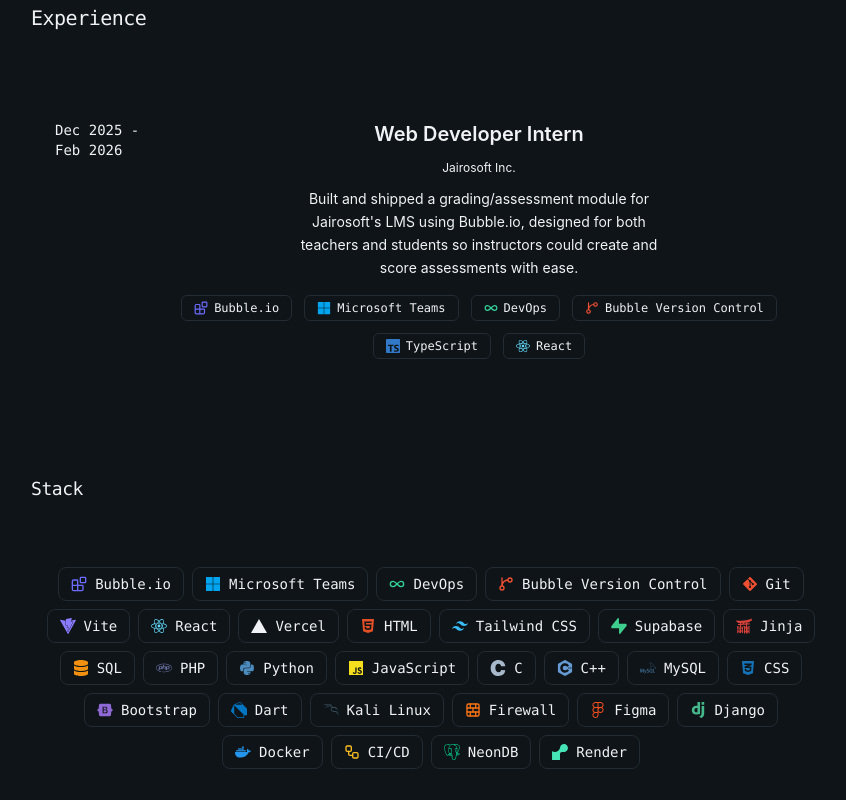
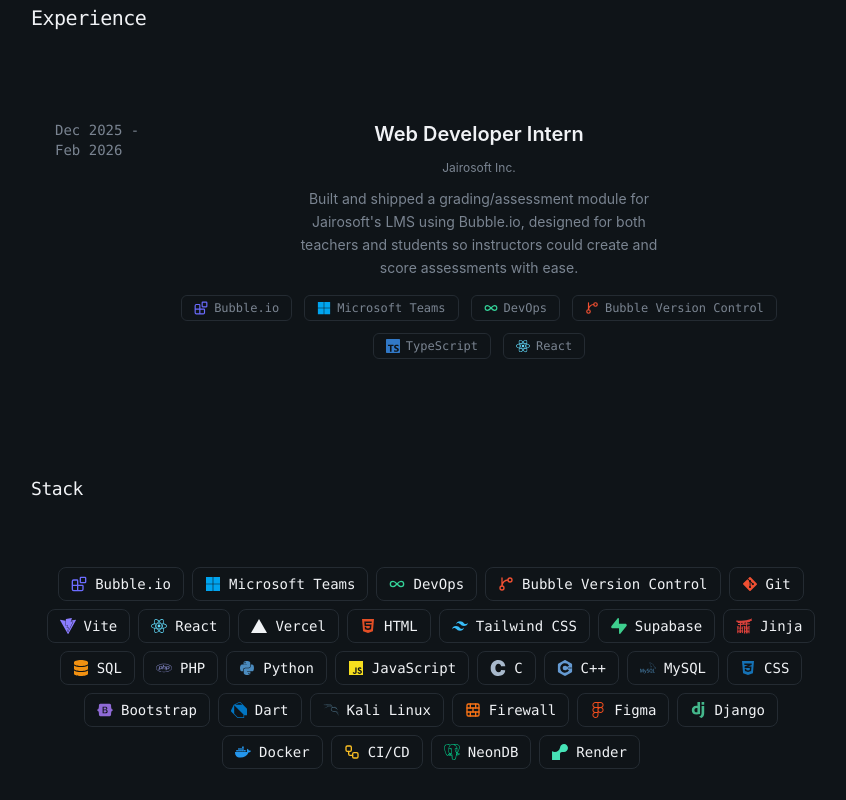
Before and after one commit to Ein-shen/My-porfolio, a React (Vite) app: page / in a window 1280 px wide. Shown: the part 1900-2700 px from the top of the page, without its empty margins (209-1055 px from the left). Built offline with nearby package versions, Linux system fonts and the light colour scheme; the HTML template or start-up script is replaced by a standard one.

Commit message:
added changes in the tecxt color

```diff
--- a/src/sections/Experiece.jsx
+++ b/src/sections/Experiece.jsx
@@ -82,7 +82,7 @@ export const Experience = () => {
             {experiences.map((exp) => (
               <article key={`${exp.company}-${exp.period}`} className="pb-10">
                 <div className="flex flex-col items-center  rounded-2xl p-6 transition-all duration-500 sm:flex-row sm:items-start">
-                  <span className="theme-muted shrink-0 font-mono text-xs font-medium sm:w-24 sm:text-sm ">
+                  <span className="theme-muted shrink-0 text-muted-foreground font-mono text-xs font-medium sm:w-24 sm:text-sm ">
                     {exp.period}
                   </span>
 
@@ -90,14 +90,14 @@ export const Experience = () => {
                     <h3 className="theme-text text-center text-xl font-semibold">
                       {exp.role}
                     </h3>
-                    <p className="theme-muted pt-3 text-center text-xs">
+                    <p className="theme-muted pt-3 text-center text-xs text-muted-foreground">
                       {exp.company}
                     </p>
-                    <p className="theme-muted max-w-sm pt-3 text-center text-sm leading-relaxed">
+                    <p className="theme-muted max-w-sm pt-3 text-center text-sm leading-relaxed text-muted-foreground">
                       {exp.description}
                     </p>
 
-                    <ul className="flex flex-wrap justify-center gap-3 pt-4">
+                    <ul className="flex flex-wrap justify-center gap-3 pt-4 text-muted-foreground">
                       {exp.technology.map((name) => (
                         <li
                           key={name}
```
